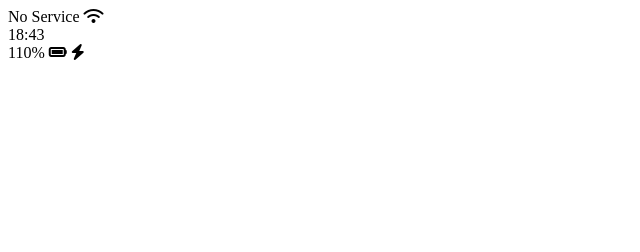
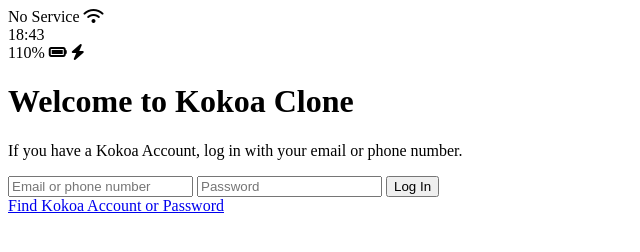
Before and after one commit to Jongtaklee/kokoa-clone-2021, a plain HTML site: page index.html in a window 1280 px wide. Shown: the whole page, without its empty margins (0-640 px from the left). Drawn offline with Linux system fonts and the light colour scheme.

Commit message:
HTML success

```diff
--- a/index.html
+++ b/index.html
@@ -3,7 +3,7 @@
   <head>
     <meta charset="UTF-8" />
     <meta name="viewport" content="width=device-width, initial-scale=1.0" />
-    <title>Welcome to KokoaTalk</title>
+    <title>Welcome to Kokoa Clone</title>
   </head>
   <body>
     <div class="status-bar">
@@ -20,6 +20,21 @@
         <i class="fas fa-bolt"></i>
       </div>
     </div>
+    <header class="welcome-header">
+      <h1 class="welcome-header__title">Welcome to Kokoa Clone</h1>
+      <p class="welcome-header__text">
+        If you have a Kokoa Account, log in with your email or phone number.
+      </p>
+    </header>
+
+    <form id="login-form">
+      <input type="text" placeholder="Email or phone number" />
+      <input type="password" placeholder="Password" />
+      <input type="submit" value="Log In" />
+    </form>
+
+    <a href="#">Find Kokoa Account or Password</a>
+
     <script
       src="https://kit.fontawesome.com/6478f529f2.js"
       crossorigin="anonymous"
```
